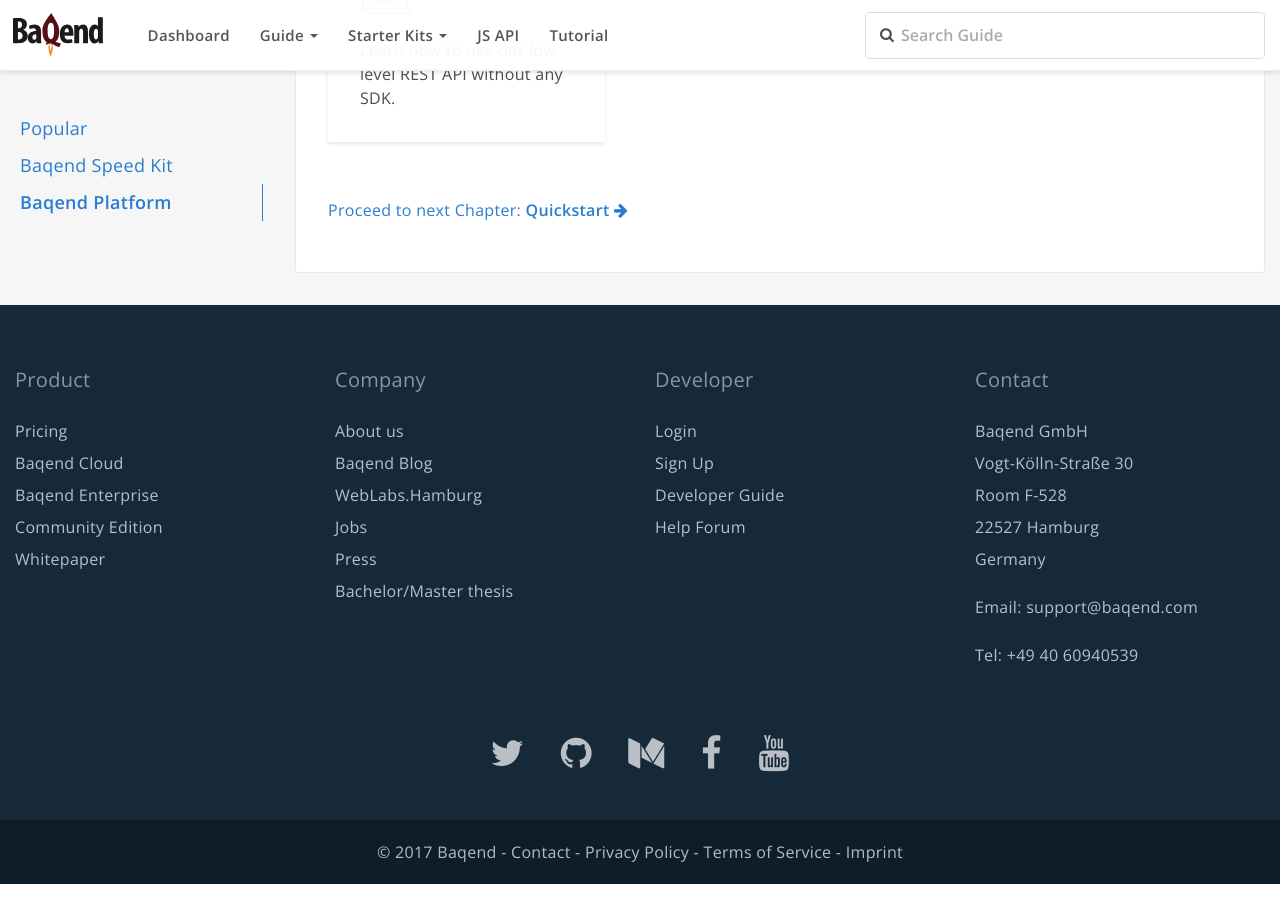
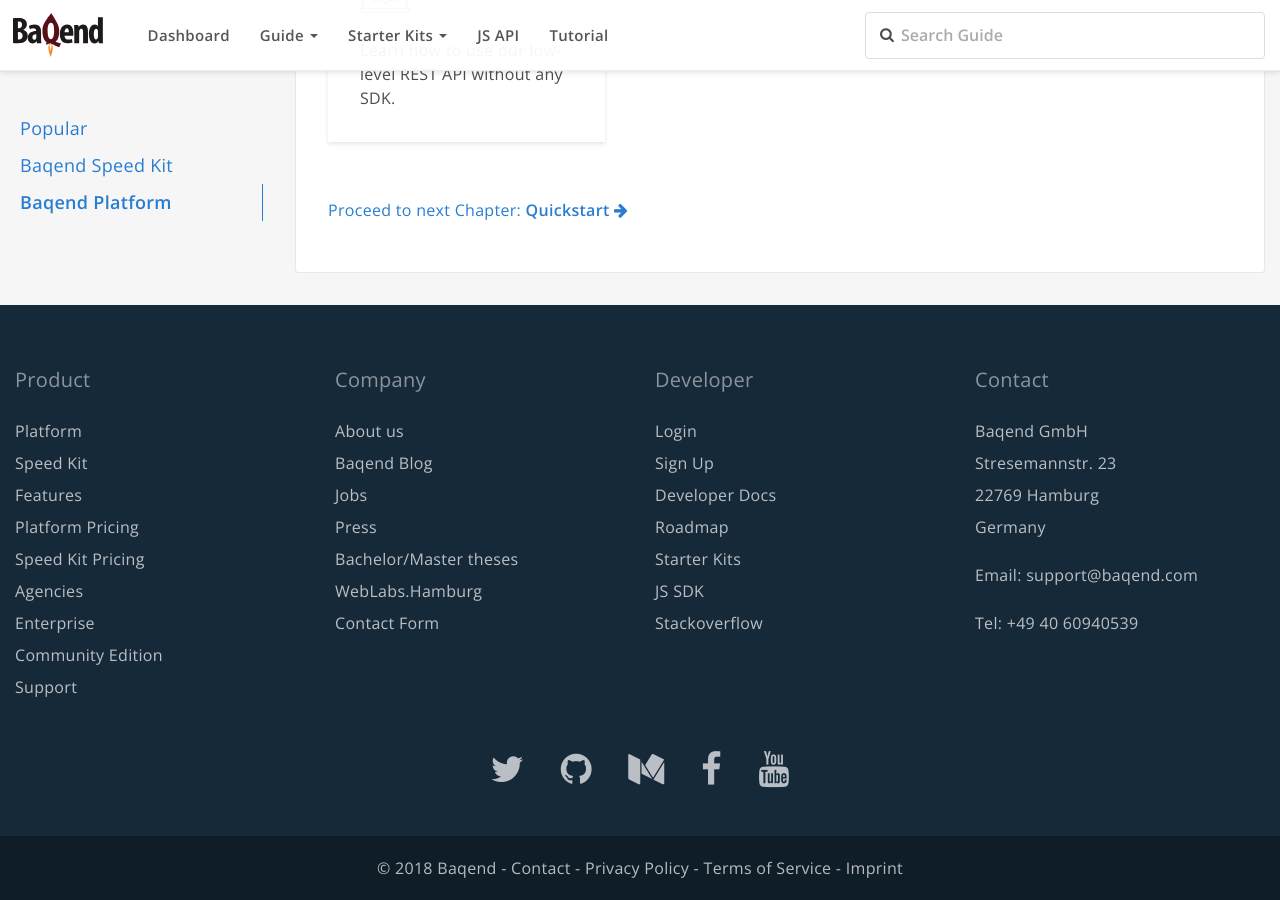
Before and after one commit to Baqend/guide, an MkDocs documentation site: the page built from src/index.md, in a window 1280 px wide and 900 px high, scrolled down 2687 px. Built offline with MkDocs 1.6.1, drawn with Linux system fonts in a browser that asks for light colours; comment, search, counter and statistics services are not loaded; old or Windows-style settings are respelled for this version of MkDocs.

Commit message:
Update footer

```diff
--- a/theme/footer.html
+++ b/theme/footer.html
@@ -4,29 +4,38 @@
 
       <div class="col-xs-6 col-sm-3 sitemap">
         <h4>Product</h4>
-        <a href="http://baqend.com/pricing.html">Pricing</a>
-        <a href="http://baqend.com/product.html">Baqend Cloud</a>
-        <a href="http://baqend.com/product.html#enterprise-features">Baqend Enterprise</a>
-        <a href="http://baqend.com/product.html#download">Community Edition</a>
-        <a href="http://baqend.com/files/whitepaper_3pages.pdf">Whitepaper</a>
+        <a href="/platform.html">Platform</a>
+        <a href="/speedkit.html">Speed Kit</a>
+        <a href="/features.html">Features</a>
+        <a href="/pricing.html">Platform Pricing</a>
+        <a href="/pricing_speedkit.html">Speed Kit Pricing</a>
+        <a href="/agencies.html">Agencies</a>
+        <a href="/enterprise.html">Enterprise</a>
+        <a href="/features.html#download">Community Edition</a>
+        <a href="/support.html">Support</a>
       </div>
 
       <div class="col-xs-6 col-sm-3 sitemap">
         <h4>Company</h4>
         <a href="about.html">About us</a>
         <a href="https://medium.baqend.com">Baqend Blog</a>
-        <a href="http://www.weblabs.hamburg/">WebLabs.Hamburg</a>
-        <a href="http://baqend.com/hiring.html">Jobs</a>
-        <a href="http://baqend.com/press.html">Press</a>
-        <a href="http://thesis.app.baqend.com/">Bachelor/Master thesis</a>
+        <a href="hiring.html">Jobs</a>
+        <a href="press.html">Press</a>
+        <a href="https://thesis.app.baqend.com/">Bachelor/Master theses</a>
+        <a href="https://www.weblabs.hamburg/">WebLabs.Hamburg</a>
+        <a href="#" data-toggle="modal" data-target="#contact" role="button">Contact
+          Form</a>
       </div>
 
       <div class="col-xs-6 col-sm-3 sitemap">
         <h4>Developer</h4>
         <a href="https://dashboard.baqend.com/login">Login</a>
         <a href="https://dashboard.baqend.com/register">Sign Up</a>
-        <a href="http://baqend.com/guide">Developer Guide</a>
-        <a href="https://stackoverflow.com/questions/tagged/baqend/">Help Forum</a>
+        <a href="/guide">Developer Docs</a>
+        <a href="/guide/roadmap/">Roadmap</a>
+        <a href="/guide/starter-kits">Starter Kits</a>
+        <a href="/js-sdk/latest/baqend.html">JS SDK</a>
+        <a href="https://stackoverflow.com/questions/tagged/baqend/">Stackoverflow</a>
       </div>
 
       <div class="col-xs-6 col-sm-3 contact">
@@ -34,9 +43,8 @@
         <p class="contact-information">
           <span>
             Baqend GmbH<br />
-            Vogt-Kölln-Straße 30<br />
-            Room F-528<br />
-            22527 Hamburg<br />
+            Stresemannstr. 23<br />
+            22769 Hamburg<br />
             Germany
           </span>
         </p>
@@ -53,7 +61,7 @@
       <div class="col-md-12 text-center social">
         <a href="https://twitter.com/baqendcom"><i class="fa fa-twitter fa-fw"></i></a>
         <a href="https://github.com/Baqend"><i class="fa fa-github fa-fw"></i></a>
-        <a href="https://github.com/Baqend"><i class="fa fa-medium fa-fw"></i></a>
+        <a href="https://medium.baqend.com/"><i class="fa fa-medium fa-fw"></i></a>
         <a href="https://www.facebook.com/baqend"><i class="fa fa-facebook fa-fw"></i></a>
         <a href="https://www.youtube.com/channel/UCsImg6Ts8UEp6-7LE9CP2-Q"><i class="fa fa-youtube fa-fw"></i></a>
       </div>
@@ -63,7 +71,7 @@
   <footer>
     <div class="container">
       <div class="legal text-center">
-        <span>&copy; 2017 Baqend</span> -
+        <span>&copy; 2018 Baqend</span> -
         <a href="mailto:info@baqend.com">Contact</a> -
         <a href="https://dashboard.baqend.com/privacy">Privacy Policy</a> -
         <a href="https://dashboard.baqend.com/terms">Terms of Service</a> -
```
